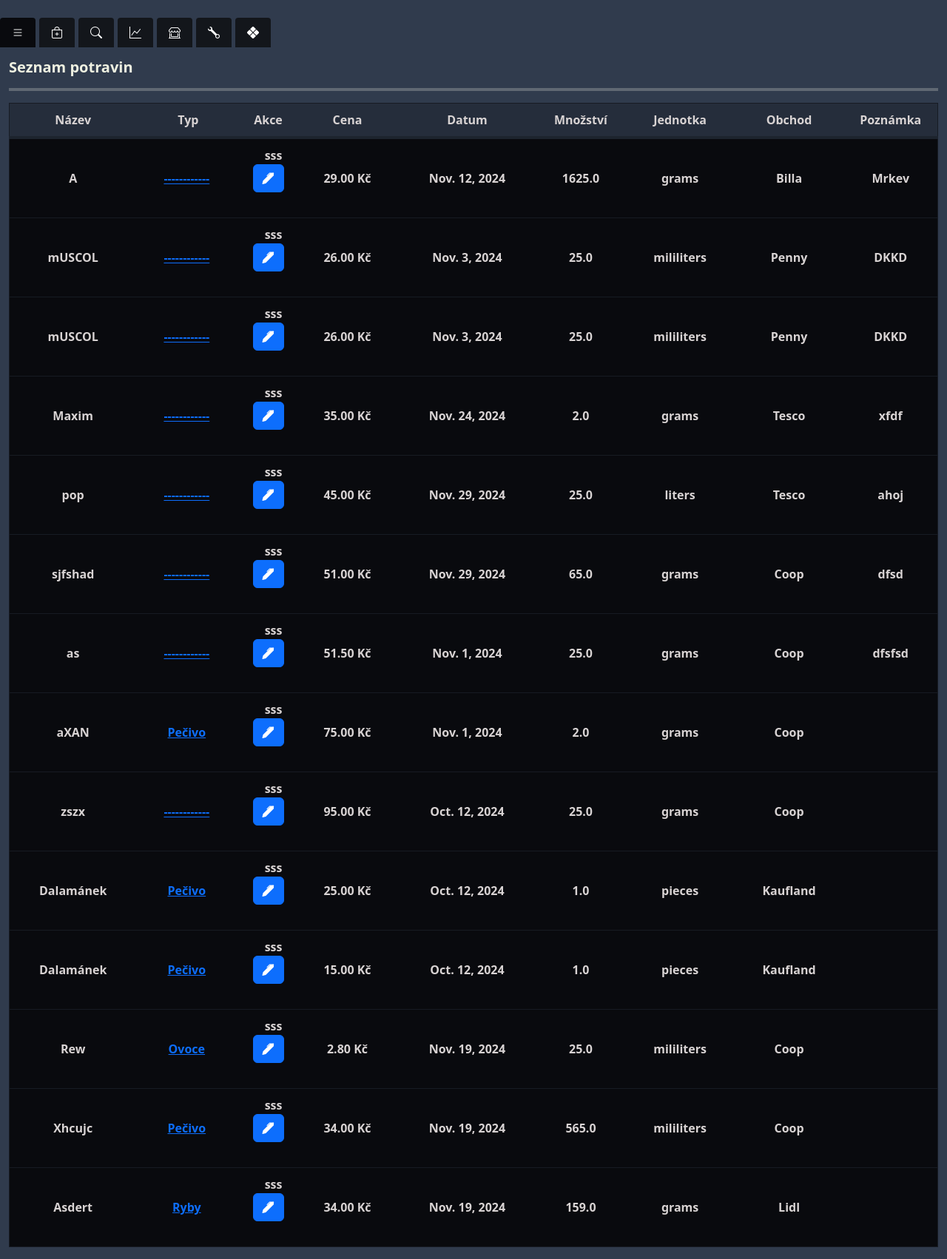
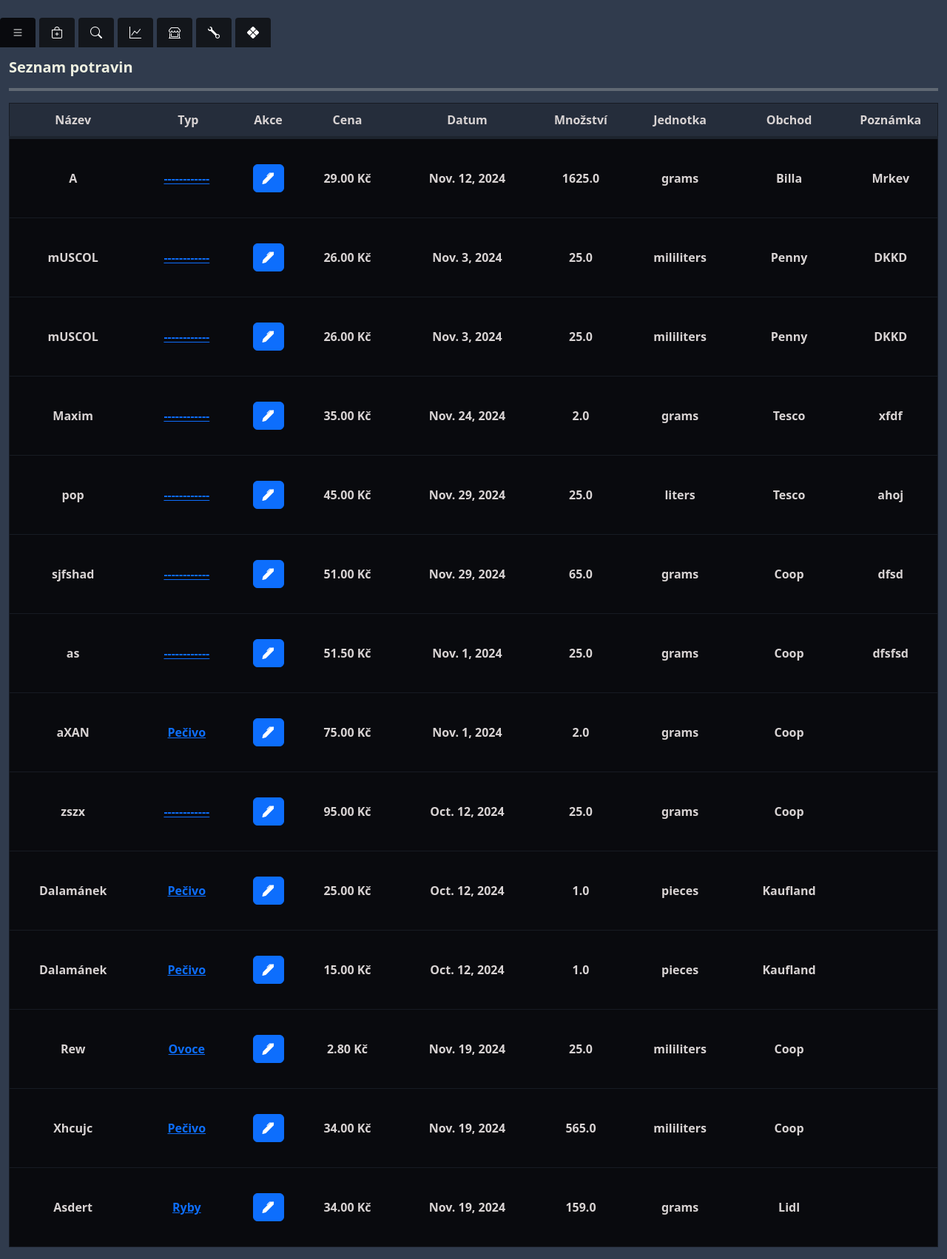
Before and after one commit to Postaczech2021/Cms, a Django app: page /food/list in a window 1280 px wide. Shown: the whole page at 74% size. Run offline with Django 5.2, Linux system fonts and the light colour scheme; data comes from the database, SQL or seed files in the repository.

Commit message:
this is new commit

```diff
--- a/Cms/food/templates/food_table.html
+++ b/Cms/food/templates/food_table.html
@@ -20,7 +20,7 @@
                 <td>{% if food.food_type.name != "Undefined" %}<a href="{% url 'filter_by_category' food.food_type.id  %}">{{ food.food_type.name }}</a>
                     {% endif %}
                 </td>
-                <td>sss
+                <td>
                     <form action="{% url 'edit_food' food.id %}" method="post">
                         {% csrf_token %}
                         <button class="btn btn-primary"> <i class="bi bi-pen-fill"></i>  </button>
```
